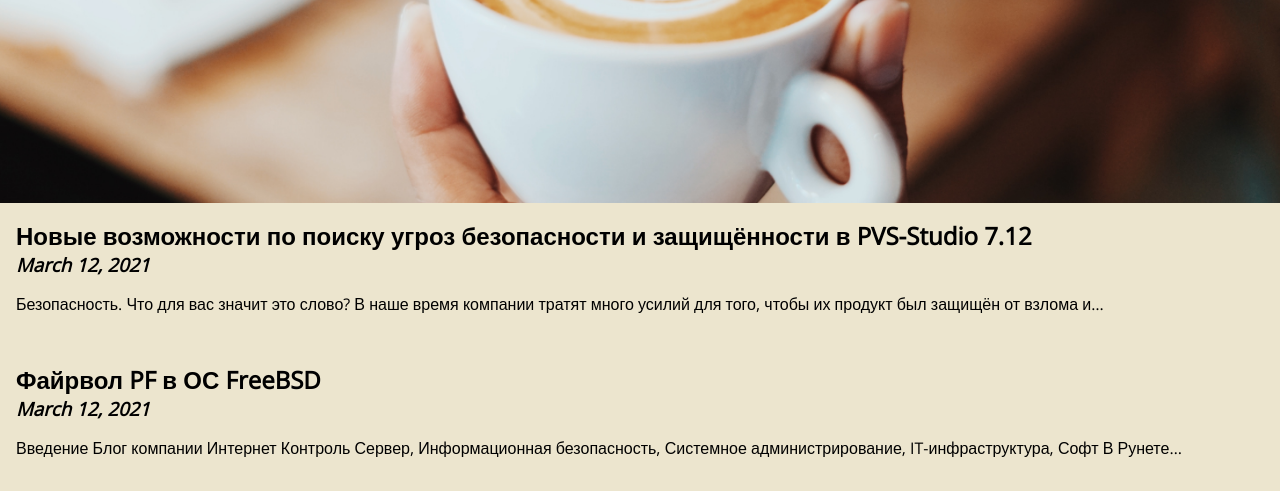
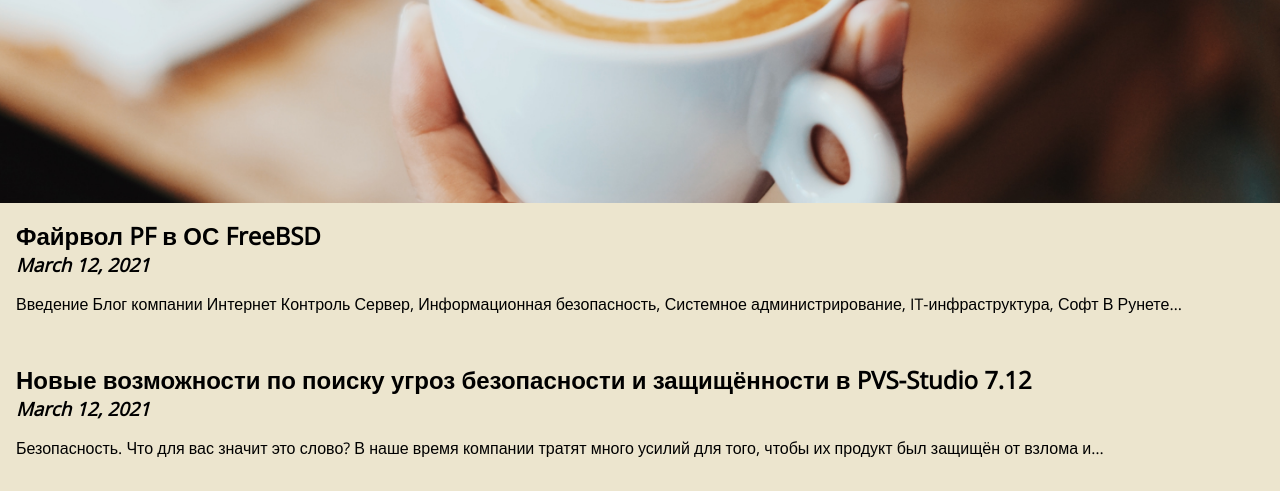
Before and after one commit to alami/gatsby-coffee-shop, a Gatsby site: page / in a window 1280 px wide. Shown: the part 436-927 px from the top of the page. Built offline with nearby package versions, Linux system fonts and the light colour scheme; Gatsby itself is replaced by a stand-in of ours.

Commit message:
ch6:p82:Sort blog posts by date

```diff
--- a/src/components/BlogList.js
+++ b/src/components/BlogList.js
@@ -4,7 +4,8 @@ import BlogPost from './BlogPost';
 export default function BlogList() {
     const data = useStaticQuery(graphql`
         {
-            allMarkdownRemark {
+            allMarkdownRemark (sort: { fields: frontmatter___date, order: DESC })
+            {
                 edges {
                     node {
                         id
```
